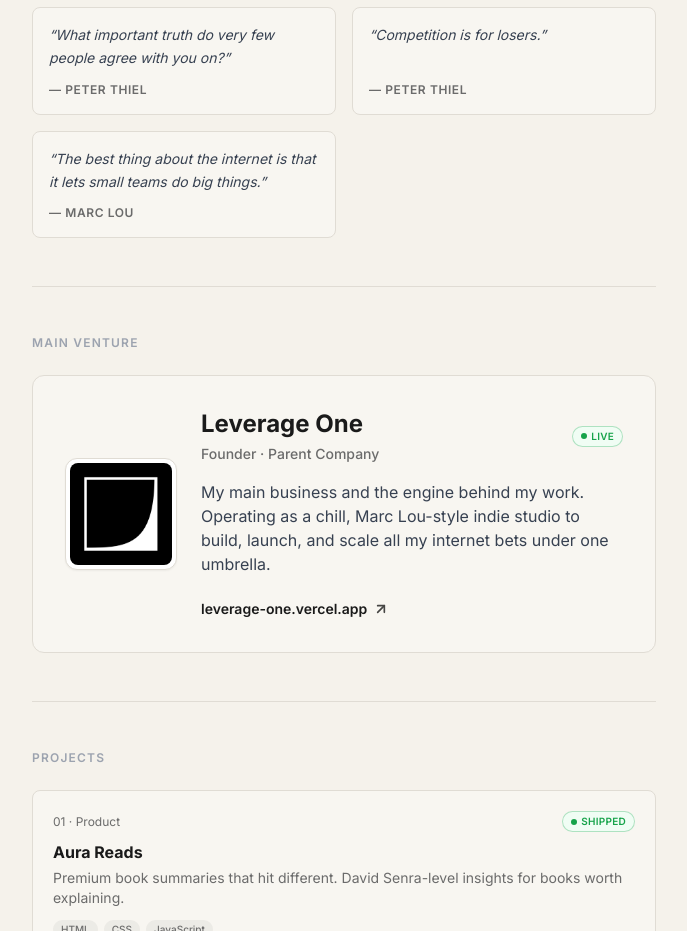
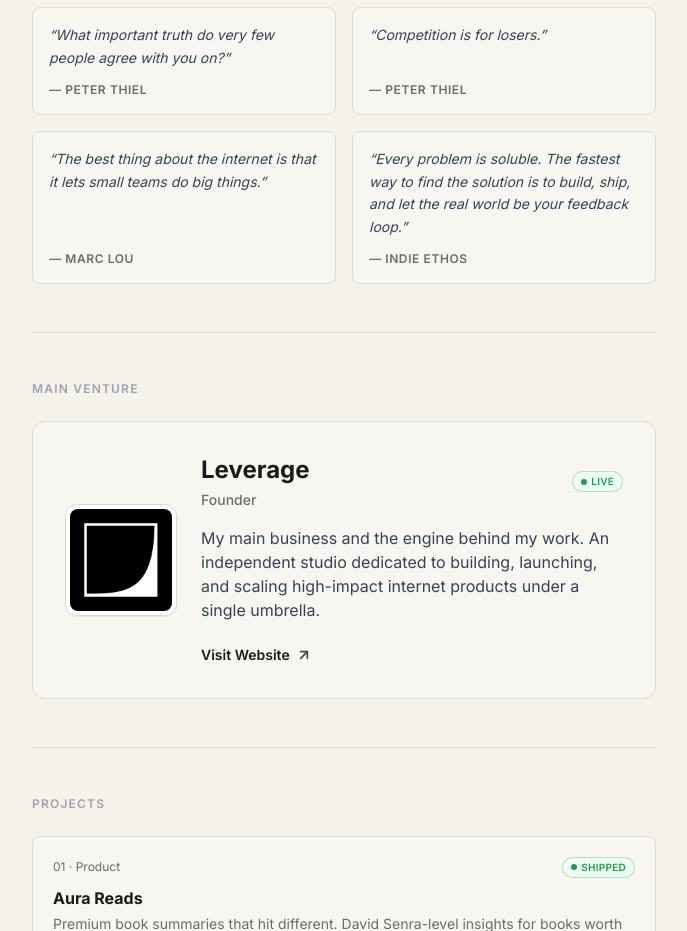
Before and after one commit to hilal953/my-portfolio, a Next.js app: page / in a window 1280 px wide. Shown: the part 2660-3591 px from the top of the page, without its empty margins (296-983 px from the left). Built offline with nearby package versions, Linux system fonts and the light colour scheme; no server answers.

Commit message:
Update Leverage section and add new quote

```diff
--- a/app/page.tsx
+++ b/app/page.tsx
@@ -118,6 +118,11 @@
     quote:
       "The best thing about the internet is that it lets small teams do big things.",
     author: "Marc Lou",
+  },
+  {
+    quote:
+      "Every problem is soluble. The fastest way to find the solution is to build, ship, and let the real world be your feedback loop.",
+    author: "Indie Ethos",
   },
 ];
 
@@ -368,7 +373,7 @@
             <div className="relative h-20 w-20 shrink-0 overflow-hidden rounded-xl border border-divider bg-white p-1 shadow-sm sm:h-28 sm:w-28">
               <Image
                 src="/logoL.jpeg"
-                alt="Leverage One"
+                alt="Leverage"
                 width={112}
                 height={112}
                 className="h-full w-full rounded-lg object-cover"
@@ -378,16 +383,16 @@
               <div className="flex flex-col sm:flex-row sm:items-center justify-between gap-2">
                 <div>
                   <h3 className="text-xl font-bold text-primary sm:text-2xl">
-                    Leverage One
+                    Leverage
                   </h3>
                   <p className="mt-1 text-sm font-medium text-secondary">
-                    Founder · Parent Company
+                    Founder
                   </p>
                 </div>
                 <StatusBadge status="Live" />
               </div>
               <p className="mt-4 text-sm leading-relaxed text-gray-700 sm:text-base">
-                My main business and the engine behind my work. Operating as a chill, Marc Lou-style indie studio to build, launch, and scale all my internet bets under one umbrella.
+                My main business and the engine behind my work. An independent studio dedicated to building, launching, and scaling high-impact internet products under a single umbrella.
               </p>
               <div className="mt-5">
                 <a
@@ -396,7 +401,7 @@
                   rel="noopener noreferrer"
                   className="group/link inline-flex items-center gap-1.5 text-sm font-semibold text-primary transition-opacity hover:opacity-70"
                 >
-                  <span>leverage-one.vercel.app</span>
+                  <span>Visit Website</span>
                   <ArrowUpRight className="h-4 w-4 opacity-80 transition-transform duration-200 group-hover/link:translate-x-0.5 group-hover/link:-translate-y-0.5" />
                 </a>
               </div>
```
